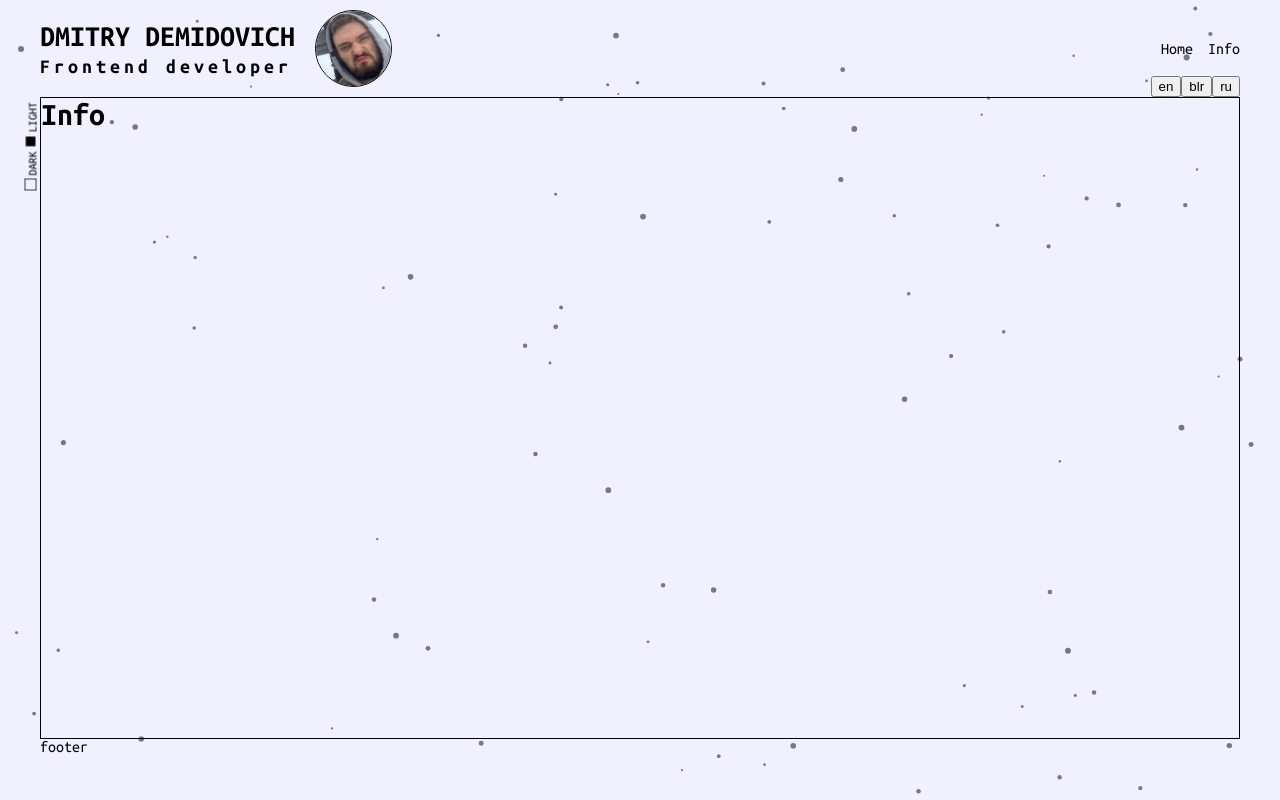
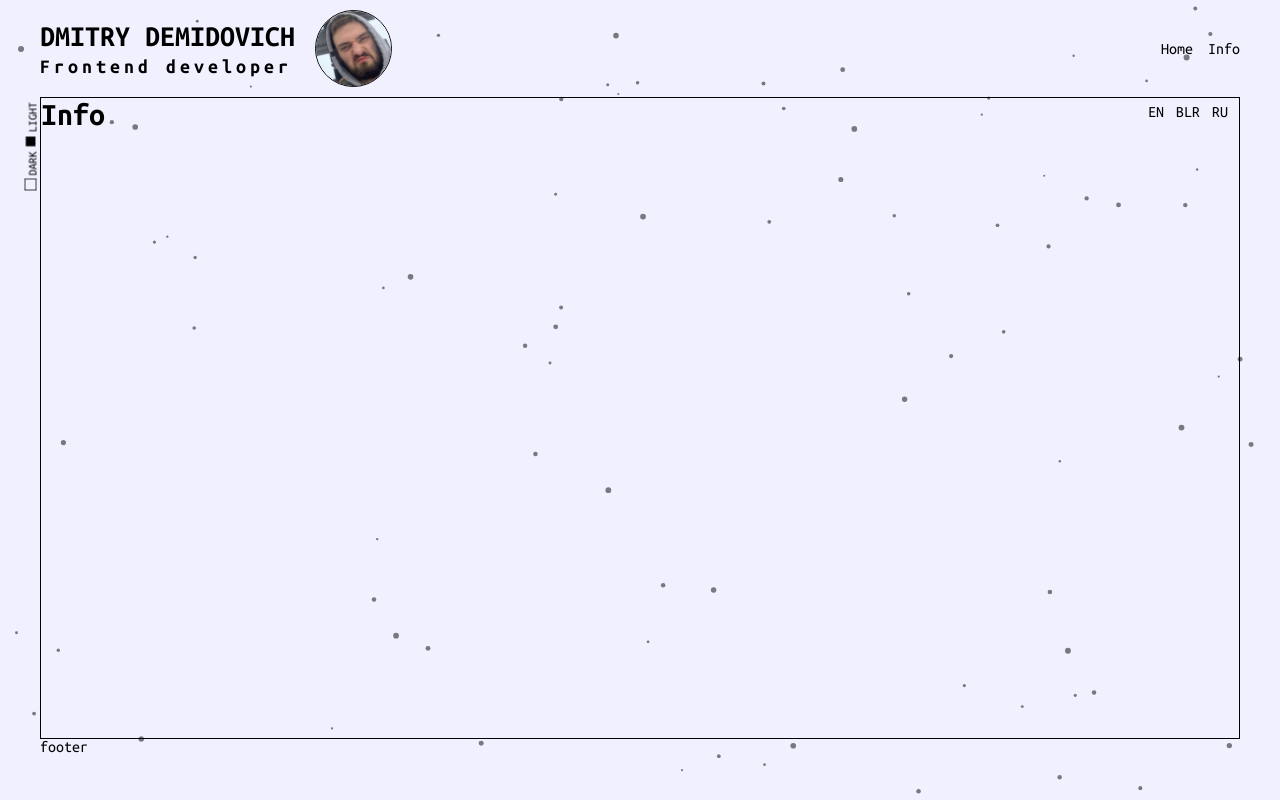
Before and after one commit to BuHogeJI2/portfolio, a React (Create React App) app: page /info in a window 1280 px wide. Built offline with nearby package versions, Linux system fonts and the light colour scheme.

Commit message:
Fix language switcher styles

```diff
--- a/src/components/base/Layout.tsx
+++ b/src/components/base/Layout.tsx
@@ -15,10 +15,10 @@ export default function Layout({
     <Container>
       <Header>
         <HeaderContent />
-        <LanguageSwitcher />
       </Header>
       <Main>
         <ParticlesContainer />
+        <LanguageSwitcher />
         {children}
       </Main>
       <footer>footer</footer>
--- a/src/components/header/LanguageSwitcher.tsx
+++ b/src/components/header/LanguageSwitcher.tsx
@@ -7,11 +7,16 @@ import {
 import { useTranslation } from 'react-i18next';
 import Cookies from 'js-cookie';
 
-export const SwitcherWrapper = styled.div({
+const SwitcherWrapper = styled.div({
   position: 'absolute',
-  bottom: 0,
-  right: 0,
+  top: '5px',
+  right: '5px',
+  '.active': {
+    textDecoration: 'underline',
+  },
 });
+
+const SwitchButton = styled.button(({ theme }) => theme.buttons.linkBtn);
 
 export default function LanguageSwitcher(): React.ReactElement {
   const [, i18n] = useTranslation();
@@ -32,12 +37,12 @@ export default function LanguageSwitcher(): React.ReactElement {
     <SwitcherWrapper>
       {languageList.map(lng => {
         return (
-          <button
+          <SwitchButton
             className={currentLanguage === lng ? 'active' : undefined}
             onClick={() => handleChangeLanguage(lng)}
           >
-            {lng}
-          </button>
+            {lng.toUpperCase()}
+          </SwitchButton>
         );
       })}
     </SwitcherWrapper>
--- a/src/libs/theme/theme.tsx
+++ b/src/libs/theme/theme.tsx
@@ -23,11 +23,11 @@ const unionStyles: TUnionStyles = {
     padding: '0px 40px',
   },
   main: {
+    position: 'relative',
     border: '1px solid',
     height: 'calc(100% - 160px)',
   },
   header: {
-    position: 'relative',
     width: '100%',
     padding: '10px 0px',
     display: 'flex',
@@ -65,6 +65,18 @@ const unionStyles: TUnionStyles = {
     marginLeft: '20px',
     border: '1px solid',
   },
+  buttons: {
+    linkBtn: {
+      border: 'none',
+      backgroundColor: 'transparent',
+      cursor: 'pointer',
+      fontFamily: 'UbuntuMono',
+      fontSize: fontSize.middle,
+      '&:hover': {
+        fontWeight: 'bold',
+      },
+    },
+  },
 };
 
 export const lightTheme: DefaultTheme = merge(
@@ -91,6 +103,11 @@ export const lightTheme: DefaultTheme = merge(
     },
     photo: {
       borderColor: colors.bgDark,
+    },
+    buttons: {
+      linkBtn: {
+        color: colors.bgDark,
+      },
     },
   },
   unionStyles
@@ -120,6 +137,11 @@ export const darkTheme: DefaultTheme = merge(
     photo: {
       borderColor: colors.bgLight,
     },
+    buttons: {
+      linkBtn: {
+        color: colors.bgLight,
+      },
+    },
   },
   unionStyles
 );
```
